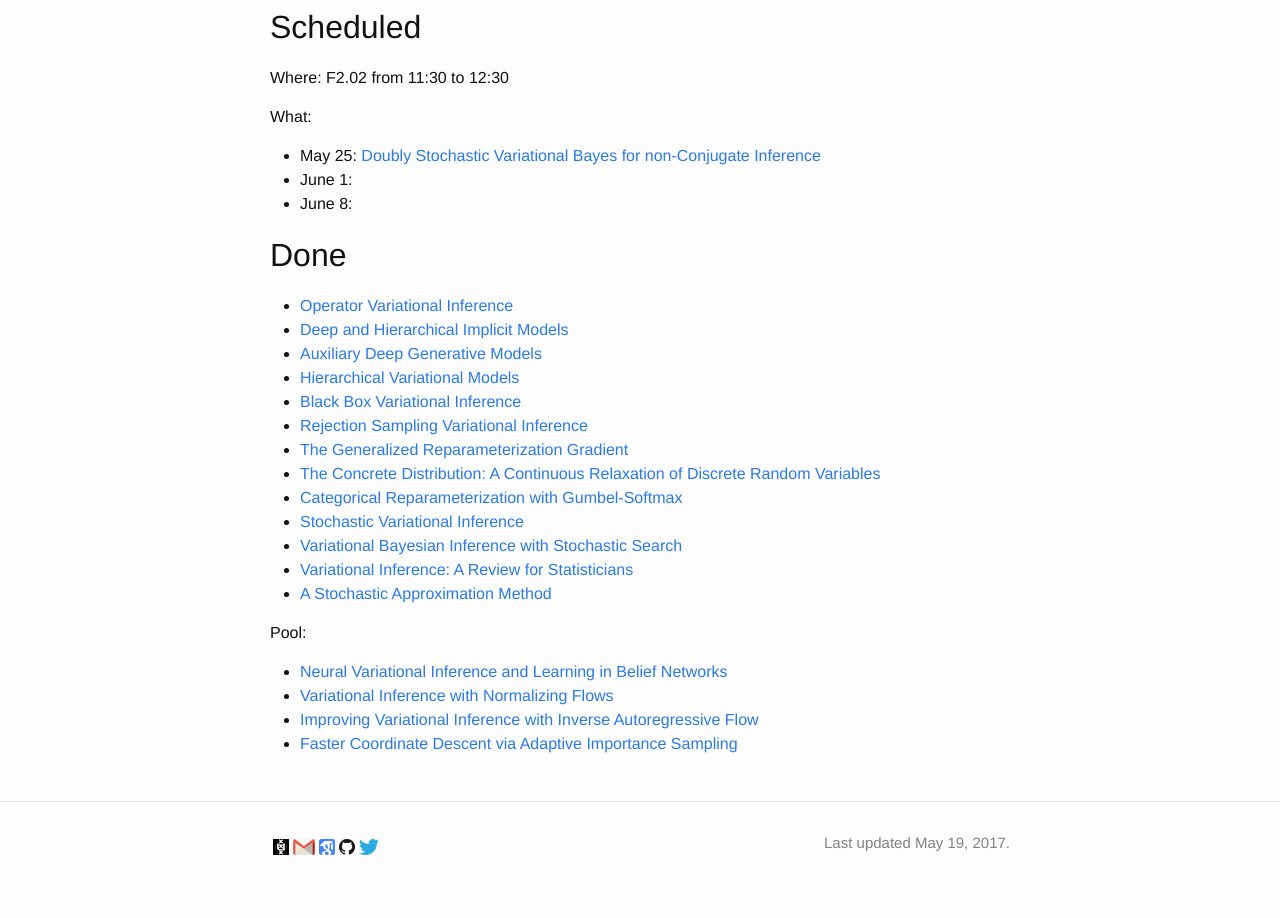
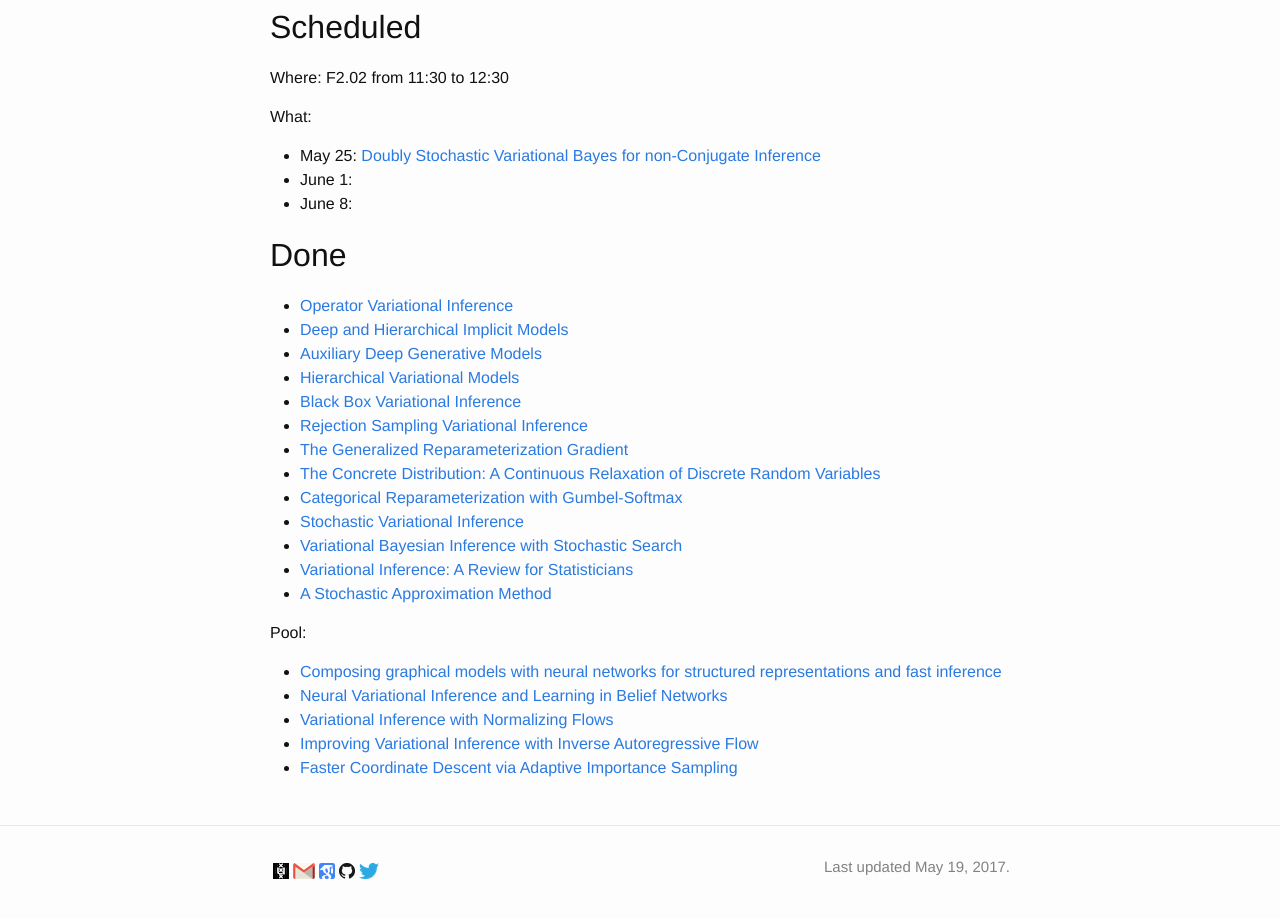
Before and after one commit to wilkeraziz/oldsite, a Jekyll site: the page built from pages/inference.markdown, in a window 1280 px wide, cut to the strip 385-1324 px from the top of the page. Shown: the top 918 px of the strip. Built offline with Jekyll 4.4.1, drawn with Linux system fonts in a browser that asks for light colours.

Commit message:
a couple of papers for reading groups

```diff
--- a/pages/deeplearning.markdown
+++ b/pages/deeplearning.markdown
@@ -7,5 +7,6 @@ We also read about deep learning (even when latent variables are nowhere to be s
 
 Pool:
 
+* [Grammar variational auto-encoder](https://arxiv.org/abs/1703.01925)
 * [Pointer Networks](https://arxiv.org/pdf/1506.03134.pdf)
 * [Key-Value Memory Networks for Directly Reading Documents](https://arxiv.org/pdf/1606.03126.pdf)
--- a/pages/inference.markdown
+++ b/pages/inference.markdown
@@ -39,6 +39,7 @@ What:
 
 Pool:
 
+* [Composing graphical models with neural networks for structured representations and fast inference](https://arxiv.org/abs/1603.06277)
 * [Neural Variational Inference and Learning in Belief Networks](https://arxiv.org/pdf/1402.0030.pdf)
 * [Variational Inference with Normalizing Flows](http://jmlr.org/proceedings/papers/v37/rezende15.pdf)
 * [Improving Variational Inference with Inverse Autoregressive Flow](https://arxiv.org/pdf/1606.04934.pdf)
```
Also changed, not shown: 2 other files.
